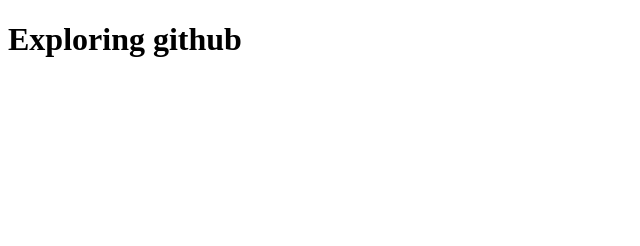
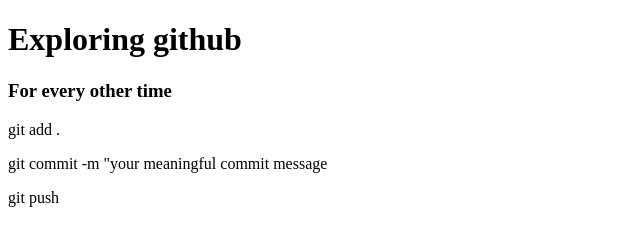
Before and after one commit to farhinruponti/my-second-github, a plain HTML site: page index.html in a window 1280 px wide. Shown: the whole page, without its empty margins (0-640 px from the left). Drawn offline with Linux system fonts and the light colour scheme.

Commit message:
added the commands to push changes to github

```diff
--- a/index.html
+++ b/index.html
@@ -7,5 +7,11 @@
 </head>
 <body>
     <h1>Exploring github</h1>
+    <div>
+        <h3>For every other time</h3>
+        <p>git add .</p>
+        <p>git commit -m "your meaningful commit message</p>
+        <p>git push</p>
+    </div>
 </body>
 </html>
```
